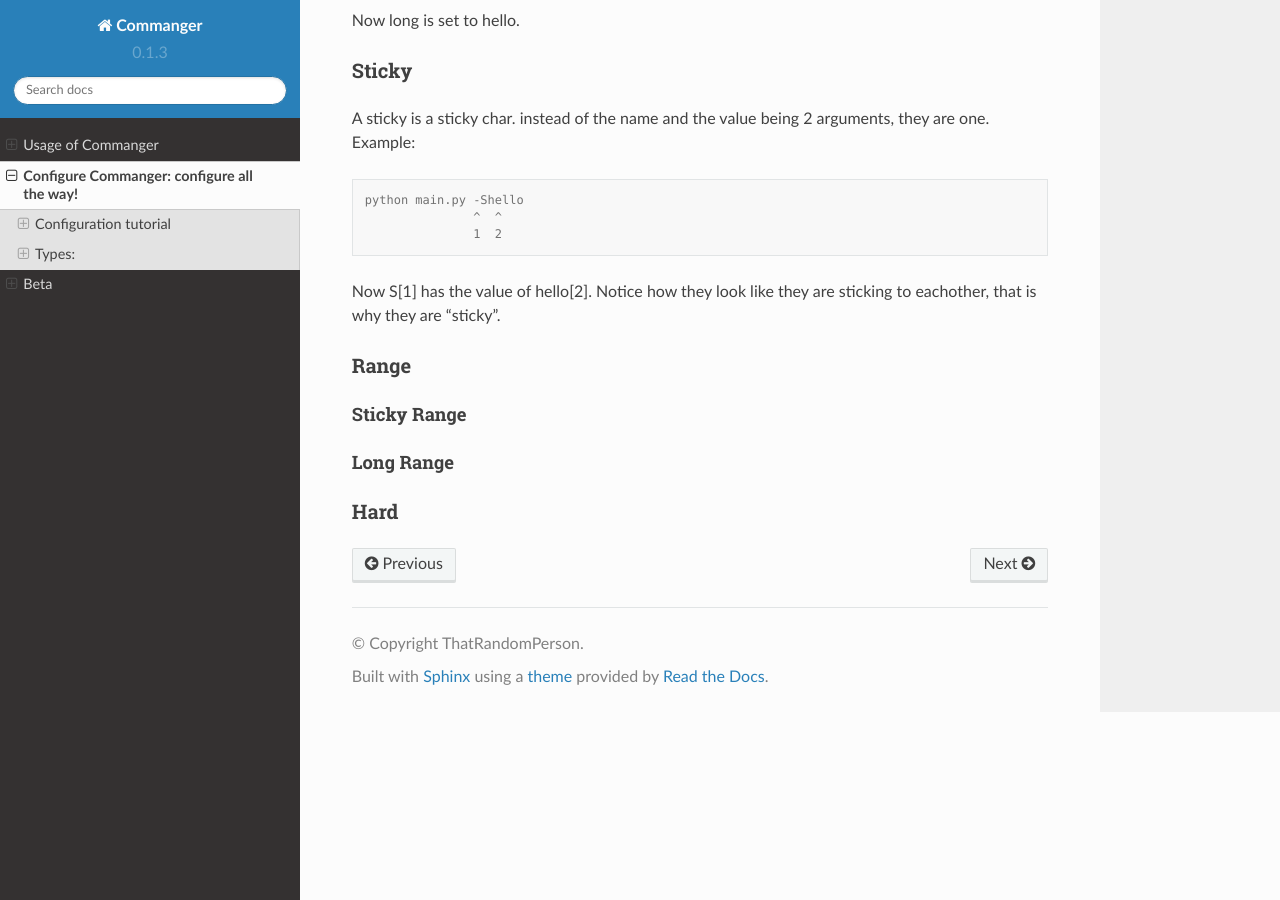
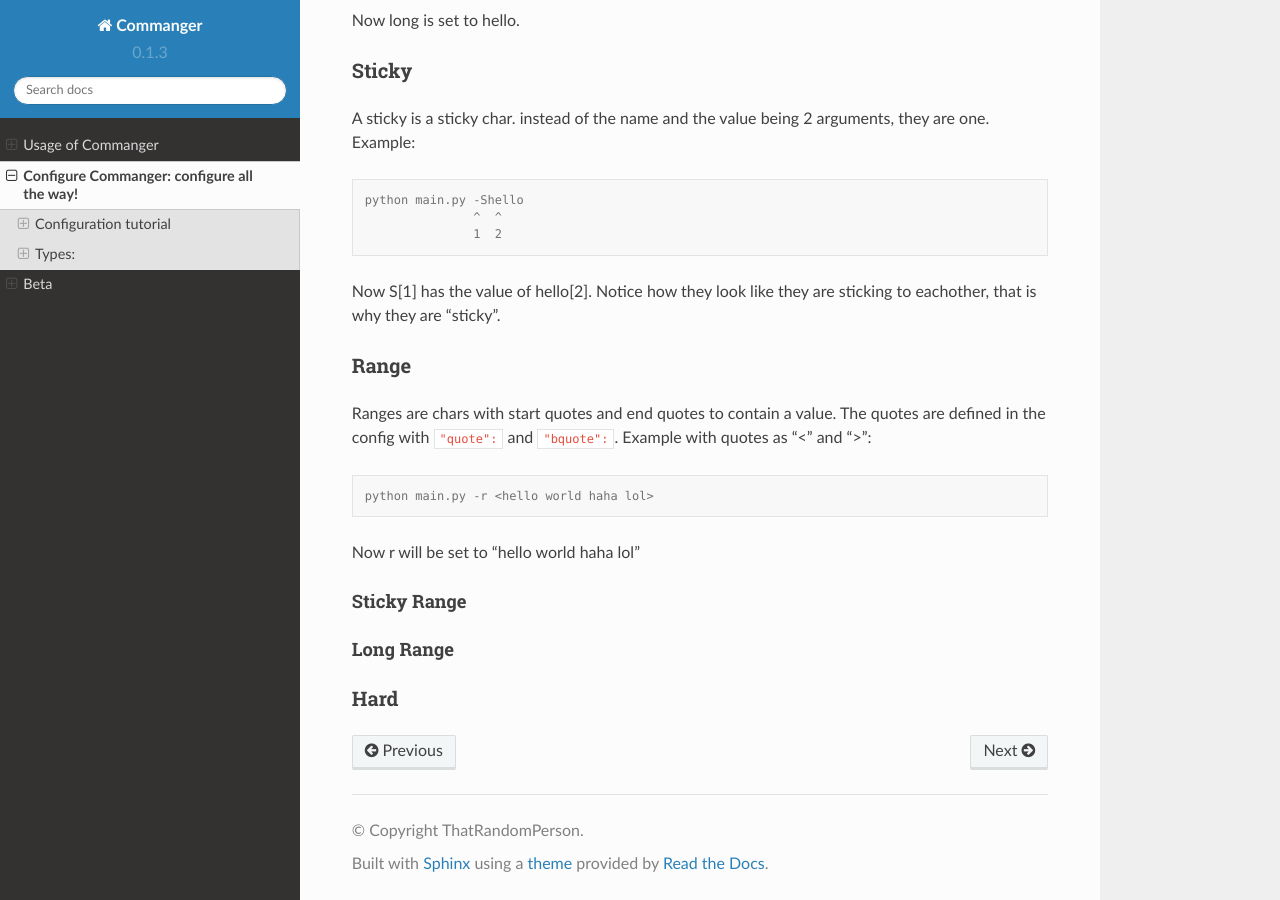
Before and after one commit to thatrandomperson5/commanger-docs, a Sphinx documentation site: the page built from docs/source/configure.rst, in a window 1280 px wide and 900 px high, scrolled down 3567 px. Built offline with Sphinx 7.4.7 and the Read the Docs theme 2.0.0, drawn with Linux system fonts in a browser that asks for light colours.

Commit message:
Update configure.rst

```diff
--- a/docs/source/configure.rst
+++ b/docs/source/configure.rst
@@ -196,6 +196,16 @@ Now S[1] has the value of hello[2]. Notice how they look like they are sticking
 Range
 =====
 
+Ranges are chars with start quotes and end quotes to contain a value. The quotes are defined in the config with ``"quote":`` and ``"bquote":``. Example with quotes as "<" and ">":
+
+.. code:: console
+
+ python main.py -r <hello world haha lol>
+
+..
+
+Now r will be set to "hello world haha lol"
+
 Sticky Range
 ^^^^^
 
```
